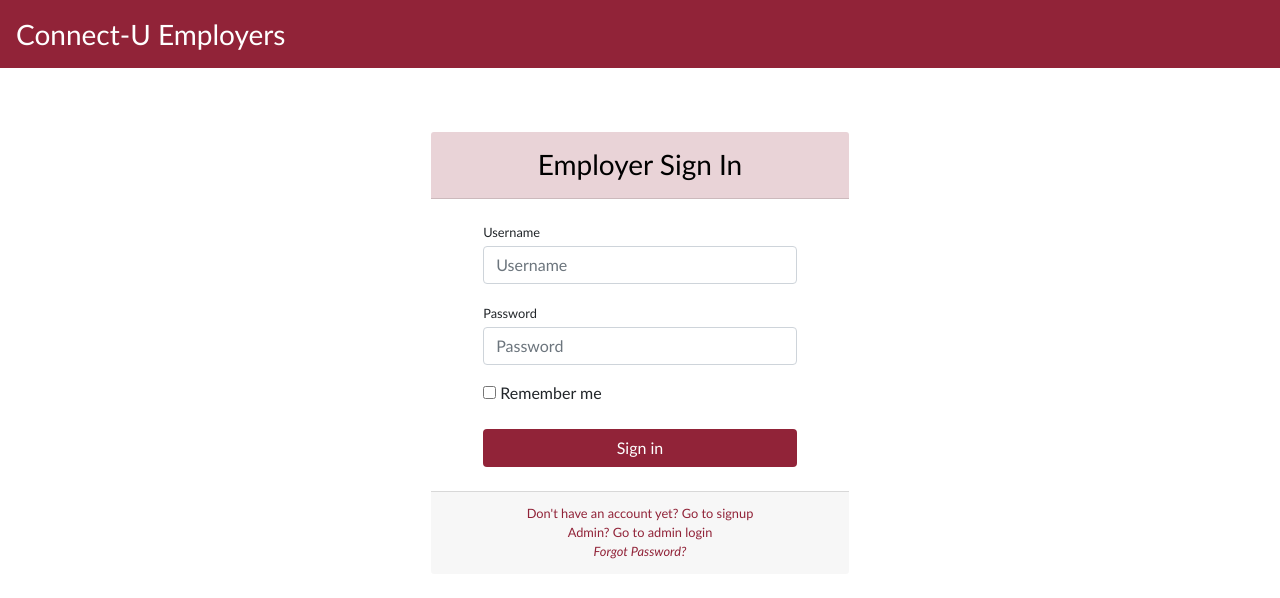
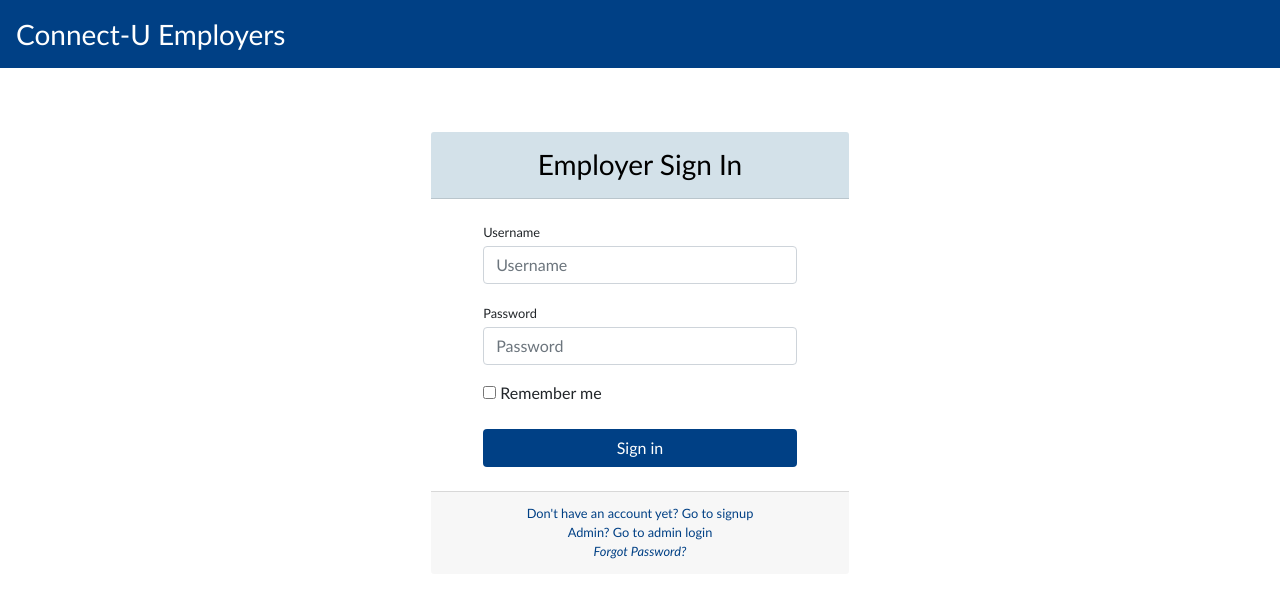
Before and after one commit to Abdel1107/somethingdank-soen341project2023, a Django app: page /employer_login/ in a window 1280 px wide. Shown: the top 598 px of the page. Run offline with Django 4.2, Linux system fonts and the light colour scheme; some libraries are stand-ins or nearby versions; some web fonts are replaced.

Commit message:
Change employer register, login and home theme
Change the theme of the register, login and home pages that belong to employers so it is distinguishable from that of students. This references #34

```diff
--- a/employer_portal/admin.py
+++ b/employer_portal/admin.py
@@ -2,4 +2,4 @@ from django.contrib import admin
 from django.contrib.auth.models import Group
 
 # Register your models here.
-employers_group, created = Group.objects.get_or_create(name='employers')
+# employers_group, created = Group.objects.get_or_create(name='employers')
--- a/employer_portal/templates/employer_portal/base.html
+++ b/employer_portal/templates/employer_portal/base.html
@@ -22,7 +22,7 @@
     <title>{% block title %} {% endblock %} </title>
 </head>
 <body>
-    <nav class="navbar navbar-expand-md navbar-light" style="background-color: #912338">
+    <nav class="navbar navbar-expand-md navbar-light" style="background-color: #004085">
         <a href="{% url 'employer_portal-home' %}" class="navbar-brand" style="color: white; font-size: 28px">Connect-U Employers</a>
         <button type="button" class="navbar-toggler" data-toggle="collapse" data-target="#navbarCollapse">
             <span class="navbar-toggler-icon"></span>
--- a/employer_portal/templates/employer_portal/home.html
+++ b/employer_portal/templates/employer_portal/home.html
@@ -14,6 +14,7 @@
                 <a class="btn btn-primary btn-danger" href="{% url 'employer_portal-logout' %}" role="button">Logout</a>
             {% else %}
                 <a class="btn btn-primary btn-lg btn-info" href="{% url 'employer_portal-login' %}" role="button">Sign in</a>
+                <a class="btn btn-lg btn-info" href="{% url 'student_portal-login' %}" role="button" style="background-color:#912338; border-color:#912338;">Student Sign in</a>
             {% endif %}
         </p>
     </div>
--- a/employer_portal/templates/employer_portal/login.html
+++ b/employer_portal/templates/employer_portal/login.html
@@ -6,7 +6,7 @@
             <div class="row justify-content-center">
                 <div class="col-lg-5">
                     <div class="card shadow-lg border-0 rounded-lg mt-0 mb-3">
-                        <div class="card-header justify-content-center" style="background-color: #E9D3D7; color: black;">
+                        <div class="card-header justify-content-center" style="background-color: #d3e1e9; color: black;">
                           <h3 class="font-weight-light my-1 text-center">Employer Sign In</h3>
                         </div>
                         {% if form.errors %}
@@ -52,7 +52,7 @@
                                 <div class="form-row">
                                     <div class="col-md-10 offset-md-1">
                                         <div class="form-group mt-0 mb-1">
-                                          <button name="login" class="col-md-12 btn" id="login" style="background-color: #912338; color: white;">Sign in</button>
+                                          <button name="login" class="col-md-12 btn" id="login" style="background-color: #004085; color: white;">Sign in</button>
                                         </div>
                                     </div>
                                 </div>
@@ -60,9 +60,9 @@
                         </div>
                         <div class="card-footer text-center">
                             <div class="small">
-                                <a href="{% url 'employer_portal-register' %}" style="color:#912338;">Don't have an account yet? Go to signup</a><br>
-                                <a href="/admin" style="color:#912338;">Admin? Go to admin login</a><br>
-                                <a href="#" style="color:#912338;"><i>Forgot Password?</i></a>
+                                <a href="{% url 'employer_portal-register' %}" style="color:#004085;">Don't have an account yet? Go to signup</a><br>
+                                <a href="/admin" style="color:#004085;">Admin? Go to admin login</a><br>
+                                <a href="#" style="color:#004085;"><i>Forgot Password?</i></a>
                             </div>
                         </div>
                     </div>
--- a/employer_portal/templates/employer_portal/logout.html
+++ b/employer_portal/templates/employer_portal/logout.html
@@ -7,7 +7,7 @@
         <p class="card-text">
             Thank you for using our platform, please feel free to come back again.
         </p>
-        <br><hr><a href="{% url 'employer_portal-login' %}" class="btn" style="background-color: #912338; color: white;">Sign in again</a>
+        <br><hr><a href="{% url 'employer_portal-login' %}" class="btn" style="background-color: #004085; color: white;">Sign in again</a>
         </div>
     </div>
 {% endblock content %}
--- a/employer_portal/templates/employer_portal/register.html
+++ b/employer_portal/templates/employer_portal/register.html
@@ -6,7 +6,7 @@
            <div class="row justify-content-center">
                <div class="col-lg-7">
                    <div class="card shadow-lg border-0 rounded-lg mt-0 mb-5">
-                       <div class="card-header justify-content-center" style="background-color: #E9D3D7; color: black;">
+                       <div class="card-header justify-content-center" style="background-color: #d3e1e9; color: black;">
                            <h3 class="font-weight-light my-4 text-center">Create Account</h3>
                        </div>
                        <div class="card-body">
@@ -68,13 +68,13 @@
                                    </div>
                                </div>
                                <div class="form-group mt-4 mb-0">
-                                   <button type="submit" class="col-md-12 btn" style="background-color: #912338; color: white;">Sign Up</button><br><br>
+                                   <button type="submit" class="col-md-12 btn" style="background-color: #004085; color: white;">Sign Up</button><br><br>
                                </div>
                            </form>
                        </div>
                        <div class="card-footer text-center">
                            <div class="small">
-                               <a href="{% url 'employer_portal-login' %}" style="color:#912338;">Have an account? Go to Sign in</a>
+                               <a href="{% url 'employer_portal-login' %}" style="color:#004085;">Have an account? Go to Sign in</a>
                            </div>
                        </div>
                    </div>
--- a/employer_portal/views.py
+++ b/employer_portal/views.py
@@ -37,7 +37,7 @@ class EmployerRegisterView(View):
             user = form.save()
 
             # Add user to "employers" group
-            user.groups.add(Group.objects.get(name='employers'))
+            # user.groups.add(Group.objects.get(name='employers'))
 
             username = form.cleaned_data.get('username')
             messages.success(request, f'Account created for {username}')
--- a/student_portal/templates/student_portal/home.html
+++ b/student_portal/templates/student_portal/home.html
@@ -14,6 +14,7 @@
                 <a class="btn btn-primary btn-danger" href="{% url 'student_portal-logout' %}" role="button">Logout</a>
             {% else %}
                 <a class="btn btn-primary btn-lg btn-info" href="{% url 'student_portal-login' %}" role="button">Sign in</a>
+                <a class="btn btn-lg btn-info" href="{% url 'employer_portal-login' %}" role="button" style="background-color:#004085; border-color:#004085;">Employer Sign in</a>
             {% endif %}
         </p>
     </div>
```
